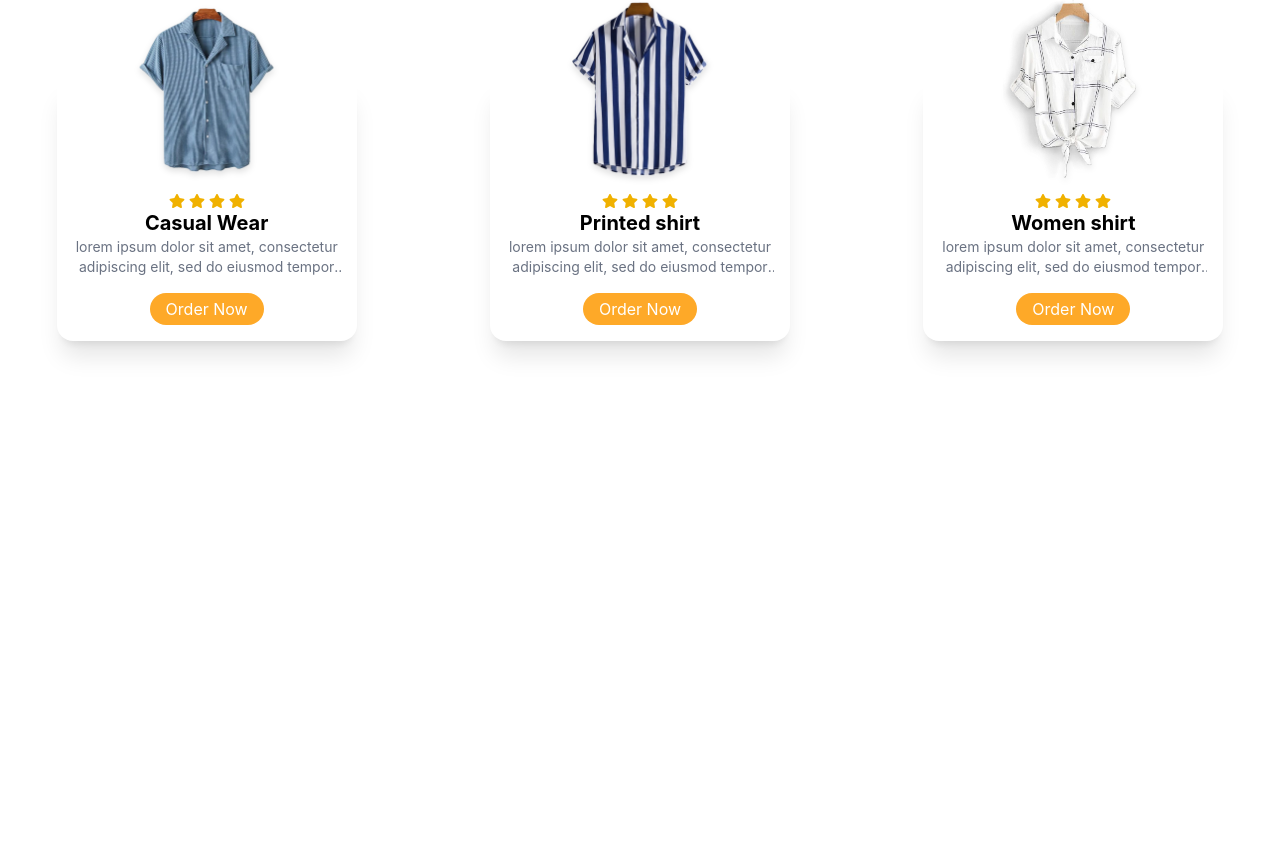
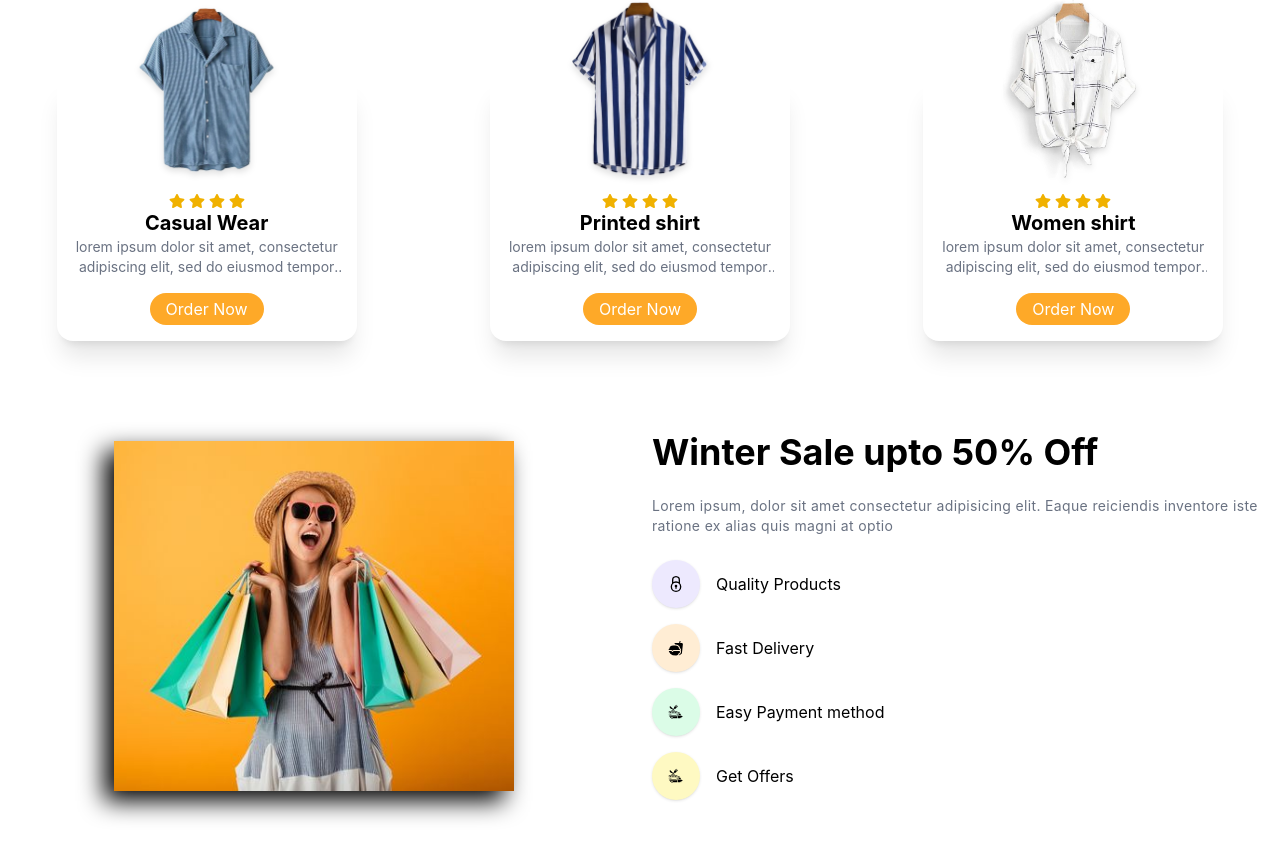
Before and after one commit to tamimhasan13/shospy, a React (Vite) app: page / in a window 1280 px wide. Shown: the part 1457-2316 px from the top of the page. Before the commit the page ends 1798 px from the top, so only its background shows below. Built offline with nearby package versions, Linux system fonts and the light colour scheme.

Commit message:
banner part aded

```diff
--- a/src/App.jsx
+++ b/src/App.jsx
@@ -6,6 +6,7 @@
 import AOS from "aos";
 import "aos/dist/aos.css";
 import TopProducts from './Components/TopPfoducts.jsx/TopProducts';
+import Banner from './Components/Banner/Banner';
 function App() {
  useEffect(() => {
    AOS.init({
@@ -23,6 +24,7 @@
      <Hero></Hero>
      <Products></Products>
      <TopProducts></TopProducts>
+     <Banner></Banner>
     </>
   )
 }
--- a/src/Components/Banner/Banner.jsx
+++ b/src/Components/Banner/Banner.jsx
@@ -1,11 +1,58 @@
 
+import BannerImg from "../../assets/women/women2.jpg";
+import { GrSecure } from "react-icons/gr";
+import { IoFastFood } from "react-icons/io5";
+import { GiFoodTruck } from "react-icons/gi";
 
 const Banner = () => {
-    return (
-        <div>
+  return (
+    <div className="min-h-137.5 flex justify-center items-center py-12 sm:py-0">
+      <div className="container mx-auto">
+        <div className="grid grid-cols-1 sm:grid-cols-2 gap-6 items-center">
+          {/* image section */}
+          <div data-aos="zoom-in">
+            <img
+              src={BannerImg}
+              alt=""
+              className="max-w-100 h-87.5 w-full mx-auto drop-shadow-[-10px_10px_12px_rgba(0,0,0,1)] object-cover"
+            />
+          </div>
 
+          {/* text details section */}
+          <div className="flex flex-col justify-center gap-6 sm:pt-0">
+            <h1 data-aos="fade-up" className="text-3xl sm:text-4xl font-bold">
+              Winter Sale upto 50% Off
+            </h1>
+            <p
+              data-aos="fade-up"
+              className="text-sm text-gray-500 tracking-wide leading-5"
+            >
+              Lorem ipsum, dolor sit amet consectetur adipisicing elit. Eaque
+              reiciendis inventore iste ratione ex alias quis magni at optio
+            </p>
+            <div className="flex flex-col gap-4">
+              <div data-aos="fade-up" className="flex items-center gap-4">
+                <GrSecure className="text-4xl h-12 w-12 shadow-sm p-4 rounded-full bg-violet-100 dark:bg-violet-400" />
+                <p>Quality Products</p>
+              </div>
+              <div data-aos="fade-up" className="flex items-center gap-4">
+                <IoFastFood className="text-4xl h-12 w-12 shadow-sm p-4 rounded-full bg-orange-100 dark:bg-orange-400" />
+                <p>Fast Delivery</p>
+              </div>
+              <div data-aos="fade-up" className="flex items-center gap-4">
+                <GiFoodTruck className="text-4xl h-12 w-12 shadow-sm p-4 rounded-full bg-green-100 dark:bg-green-400" />
+                <p>Easy Payment method</p>
+              </div>
+              <div data-aos="fade-up" className="flex items-center gap-4">
+                <GiFoodTruck className="text-4xl h-12 w-12 shadow-sm p-4 rounded-full bg-yellow-100 dark:bg-yellow-400" />
+                <p>Get Offers</p>
+              </div>
+            </div>
+          </div>
         </div>
-    );
+      </div>
+    </div>
+  );
 };
 
 export default Banner;
```
